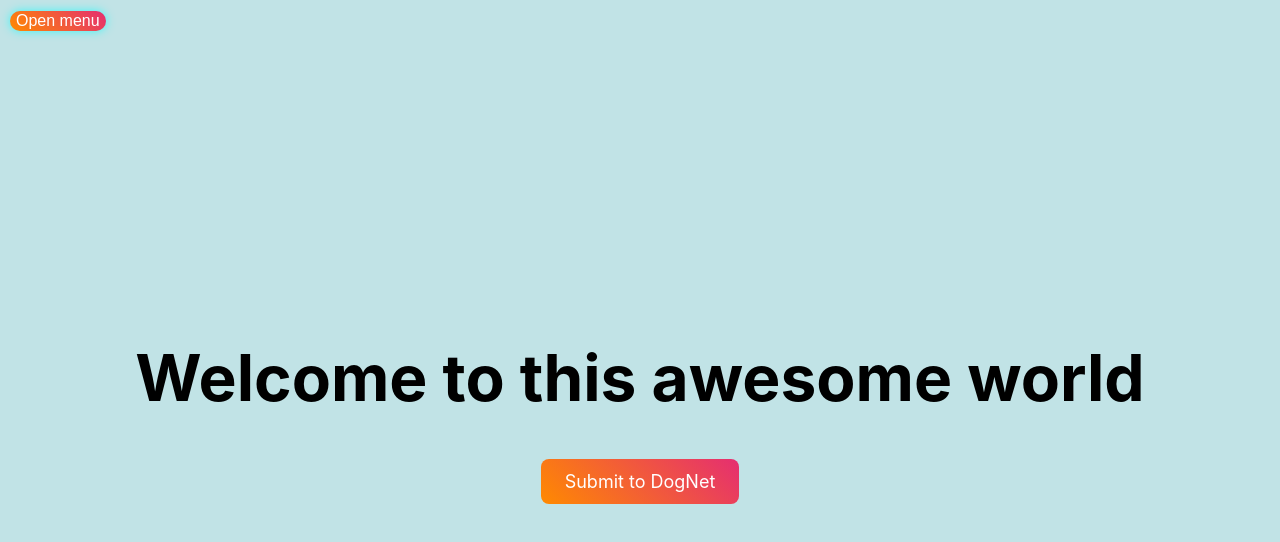
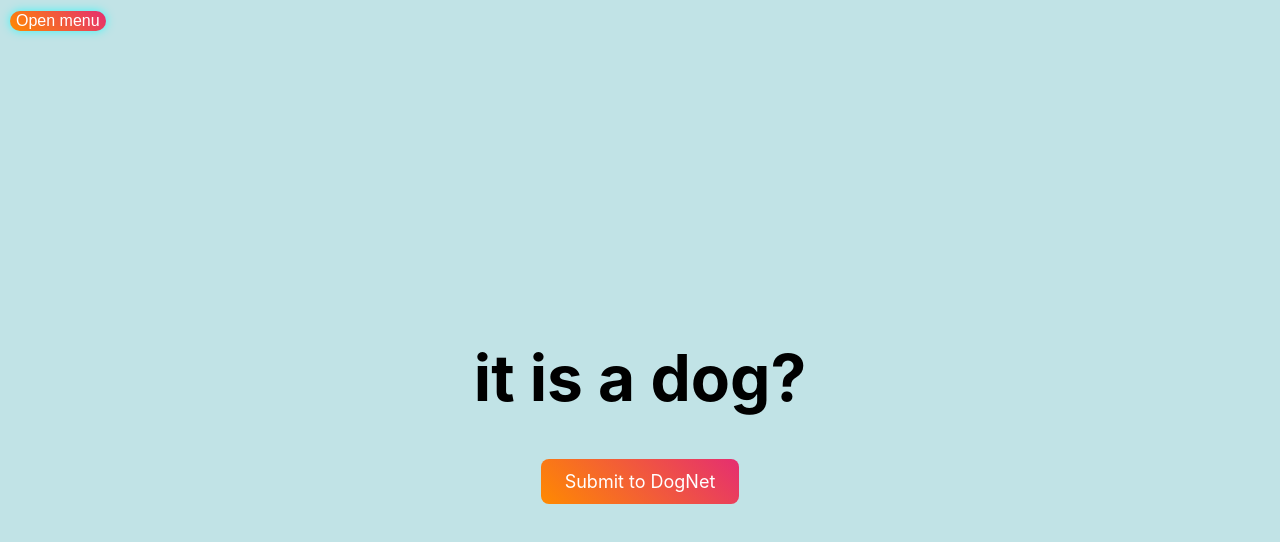
Before and after one commit to Carlosbil/Learning_Interface, a React (Create React App) app in the folder interface/: page /dogNet in a window 1280 px wide. Shown: the top 542 px of the page. Built offline with nearby package versions, Linux system fonts and the light colour scheme.

Commit message:
change dogNet title

```diff
--- a/interface/src/DogNet/index.js
+++ b/interface/src/DogNet/index.js
@@ -43,7 +43,7 @@
                 onMouseEnter={handleMouseEnter}
                 onMouseLeave={handleMouseLeave}
             >
-                Welcome to this awesome world
+                it is a dog?
             </h1>
             <input
                 type="file"
```
